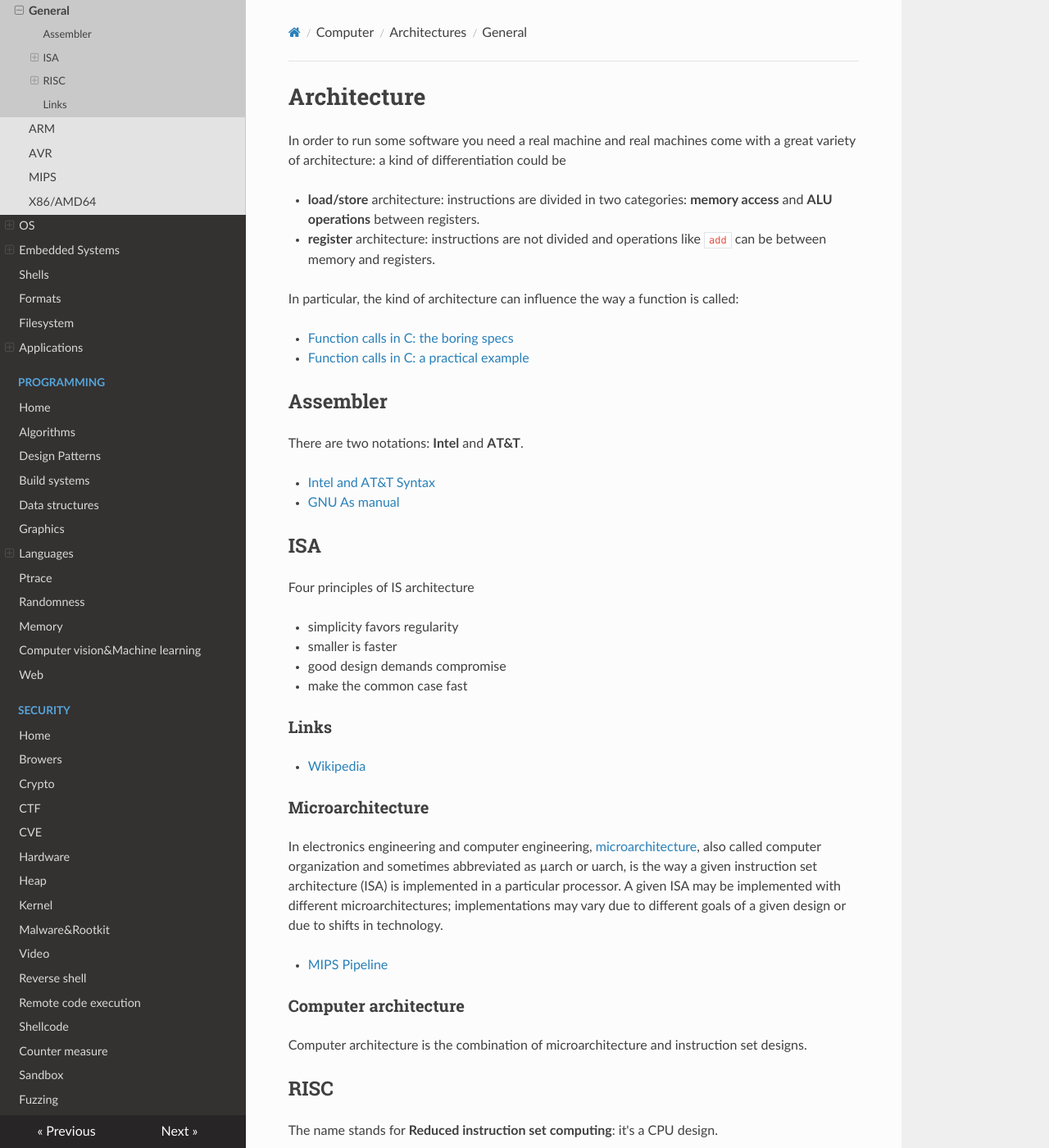
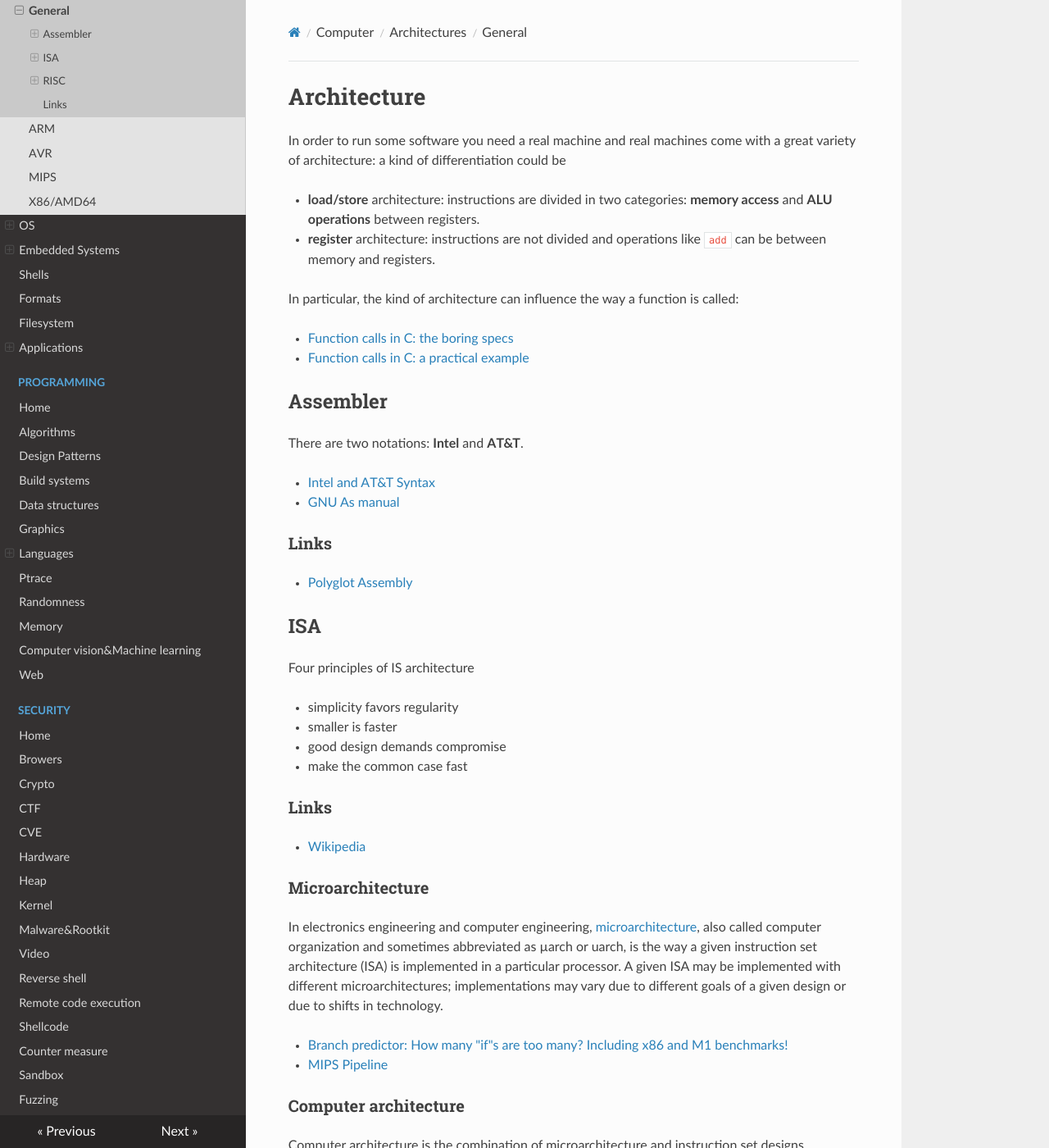
Before and after one commit to gipi/low-level, an MkDocs documentation site: the page built from docs/arch/index.md, in a window 1280 px wide and 1400 px high. Shown: the whole window at 82% size. Built offline with MkDocs 1.6.1, drawn with Linux system fonts in a browser that asks for light colours; nearby versions of some CDN libraries.

Commit message:
Add links.

```diff
--- a/docs/arch/index.md
+++ b/docs/arch/index.md
@@ -18,6 +18,10 @@ There are two notations: **Intel** and **AT&T**.
 
  - [Intel and AT&T Syntax](http://www.imada.sdu.dk/Courses/DM18/Litteratur/IntelnATT.htm)
  - [GNU As manual](http://tigcc.ticalc.org/doc/gnuasm.html)
+
+### Links
+
+ - [Polyglot Assembly](https://vojtechkral.github.io/blag/polyglot-assembly/)
 
 ## ISA
 
@@ -41,6 +45,7 @@ particular processor. A given ISA may be implemented with different
 microarchitectures; implementations may vary due to different goals of a
 given design or due to shifts in technology.
 
+ - [Branch predictor: How many "if"s are too many? Including x86 and M1 benchmarks!](https://blog.cloudflare.com/branch-predictor/)
  - [MIPS Pipeline](https://www.cs.cornell.edu/courses/cs3410/2012sp/lecture/09-pipelined-cpu-i-g.pdf)
 
 ### Computer architecture
```
Also changed, not shown: docs/programming/web.md (+2 -0 lines), docs/reversing/reversing.md (+1 -0 lines), docs/security/index.md (+1 -0 lines).
